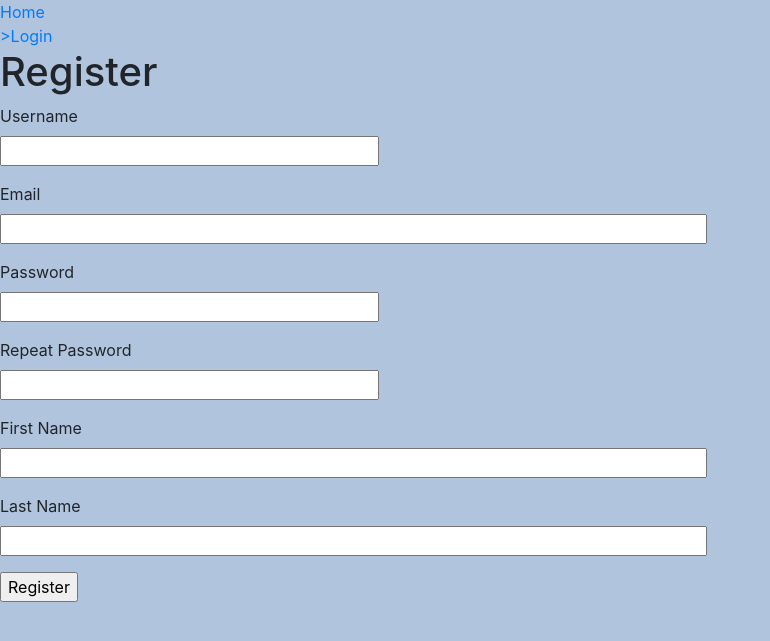
After one commit to marcoslonggo/Wordlookup, a Flask app: page /register in a window 1280 px wide. The commit adds this page. Shown: the top 641 px of the page, without its empty margins (0-770 px from the left). Run offline with Flask 2, Linux system fonts and the light colour scheme; some libraries are stand-ins or nearby versions.

Commit message:
user registration

```diff
--- a/forms.py
+++ b/forms.py
@@ -8,3 +8,23 @@ class LoginForm(FlaskForm):
     password = PasswordField('Password',  validators=[DataRequired()])
     remember_me = BooleanField('Remember Me')
     submit = SubmitField('Sign in')
+
+
+class RegistrationForm(FlaskForm):
+    username = StringField('Username', validators=[DataRequired()])
+    email = StringField('Email', validators=[DataRequired(), Email()])
+    first_name = StringField('First Name', validators=[DataRequired()])
+    last_name = StringField('Last Name', validators=[DataRequired()])
+    password = PasswordField('Password', validators=[DataRequired()])
+    password2 = PasswordField('Repeat Password', validators=[DataRequired(), EqualTo('password')])
+    submit = SubmitField('Register')
+
+    def validate_username(self, username):
+        user = User.query.filter_by(username=username.data).first()
+        if user is not None:
+            raise ValidationError('Please use a differente username')
+
+    def validate_email(self, email):
+        user = User.query.filter_by(email=email.data).first()
+        if user is not None:
+            raise ValidationError('Please use a different email address')
--- a/routes.py
+++ b/routes.py
@@ -4,7 +4,8 @@ from models import User
 from forms import LoginForm
 from flask_login import logout_user, login_required, current_user, login_user
 from werkzeug.urls import url_parse
-#from forms import RegistrationForm
+from forms import RegistrationForm
+from app import db
 
 
 @app.route('/login', methods=['GET', 'POST'])
@@ -26,6 +27,24 @@ def login():
 def logout():
     logout_user()
     return redirect(url_for('index'))
+
+@app.route('/register', methods=['GET', 'POST'])
+def register():
+    if current_user.is_authenticated:
+        return redirect(url_for_('index'))
+    form  = RegistrationForm()
+    if form.validate_on_submit():
+        user = User(username=form.username.data, email=form.email.data, first_name=form.first_name.data, last_name=form.last_name.data)
+        user.set_password(form.password.data)
+        db.session.add(user)
+        db.session.commit()
+        flash('Registration complete')
+        return redirect(url_for('login'))
+    return render_template('register.html', title='Register', form=form)
+
+
+
+
 
 @app.route('/update/<int:id>', methods=['GET', 'POST'])
 def update(id):
--- a/templates/base.html
+++ b/templates/base.html
@@ -19,7 +19,7 @@
                 {% if current_user.is_anonymous%}
                 <a href="{{ url_for('login') }}">>Login</a>
                 {% else %}
-                <a href="{{ url_for('logout') }}">Login</a>
+                <a href="{{ url_for('logout') }}">Logout</a>
                 {% endif %}
             </div>
             {% block content %} {% endblock %}
--- /dev/null
+++ b/templates/register.html
@@ -0,0 +1,53 @@
+{% extends "base.html" %}
+
+{% block content %}
+    <h1>Register</h1>
+    <form action="" method="post">
+        {{ form.hidden_tag() }}
+        <p>
+            {{ form.username.label }}<br>
+            {{ form.username(size=32) }}<br>
+            {% for error in form.username.errors %}
+            <span style="color: red;">[{{ error }}]</span>
+            {% endfor %}
+        </p>
+        <p>
+            {{ form.email.label }}<br>
+            {{ form.email(size=64) }}<br>
+            {% for error in form.email.errors %}
+            <span style="color: red;">[{{ error }}]</span>
+            {% endfor %}
+        </p>
+        <p>
+            {{ form.password.label }}<br>
+            {{ form.password(size=32) }}<br>
+            {% for error in form.password.errors %}
+            <span style="color: red;">[{{ error }}]</span>
+            {% endfor %}
+        </p>
+        <p>
+            {{ form.password2.label }}<br>
+            {{ form.password2(size=32) }}<br>
+            {% for error in form.password2.errors %}
+            <span style="color: red;">[{{ error }}]</span>
+            {% endfor %}
+        </p>
+        <p>
+            {{ form.first_name.label }}<br>
+            {{ form.first_name(size=64) }}<br>
+            {% for error in form.first_name.errors %}
+            <span style="color: red;">[{{ error }}]</span>
+            {% endfor %}
+        </p>
+
+        <p>
+            {{ form.last_name.label }}<br>
+            {{ form.last_name(size=64) }}<br>
+            {% for error in form.first_name.errors %}
+            <span style="color: red;">[{{ error }}]</span>
+            {% endfor %}
+        </p>
+
+        <p>{{ form.submit() }}</p>
+    </form>
+{% endblock %}
```
Also changed, not shown: migrations/versions/e02417d00f40_.py (renamed from migrations/versions/08b438af5da2_.py, +7 -4 lines), models.py (+9 -6 lines), templates/login.html (+7 -0 lines), wordlookup.db, 2 other files.
